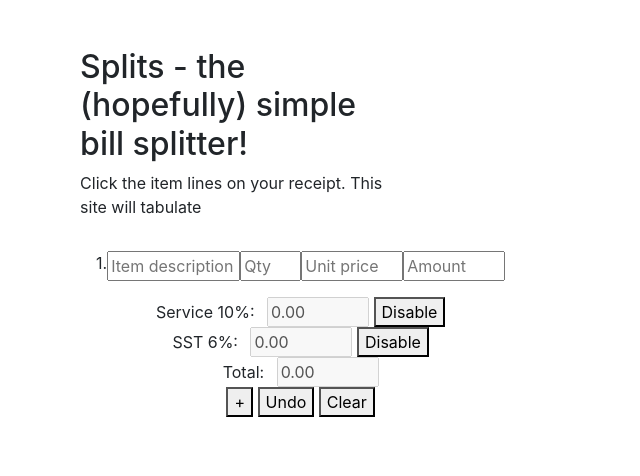
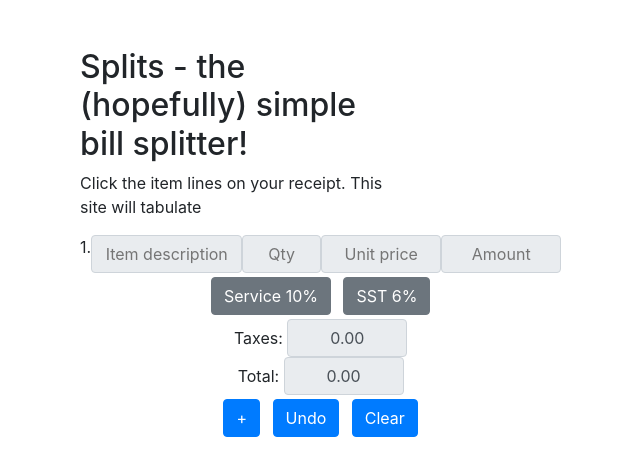
Before and after one commit to whoabe/Splits, a Python web app: template splits_web/templates/imagecoordfinder.html in a window 1280 px wide. Shown: the top 476 px of the page, without its empty margins (263-903 px from the left). Run offline with Jinja, Linux system fonts and the light colour scheme; the template is opened without the code that fills it, so the values that code supplies are empty; some libraries are stand-ins or nearby versions.

Commit message:
bootstrapped input and buttons

```diff
--- a/splits_web/templates/imagecoordfinder.html
+++ b/splits_web/templates/imagecoordfinder.html
@@ -44,7 +44,7 @@
 
         <div class="row position-absolute">
             <!-- Left side -->
-            <div class="col-md-6 d-inline-block" style="height: 95vh; overflow-y: scroll;">
+            <div class="col-md-6 d-inline-block" style="height: 95vh; overflow-y: auto;">
                     <form name="clickedCoord" action="">
                     <input type="hidden" value="" name="xCoordinate">
                     <input type="hidden" value="" name="yCoordinate">
@@ -59,25 +59,24 @@
                 <h2>Splits - the (hopefully) simple bill splitter!</h1>
                 <p style="font-size: 1rem">Click the item lines on your receipt. This site will tabulate </p>
                 <form class="text-center" name="line1" style="display: inline-block;">
-                    <div id="listField" style="padding:1rem">
+                    <div id="listField">
                     </div>
-                    <div id="serviceField">
-                        <span>Service 10%:</span>
-                        <input disabled class="active" name="service" size="5rem" value="0.00" style="margin-left: 0.5rem">
-                        <button type="button" id="service">Disable</button>
-                    </div>
+                    <button type="button" id="service" class="btn btn-secondary m-1">Service 10%</button>
+                    <button type="button" id="sst" class="btn btn-secondary m-1">SST 6%</button>
+                    <!-- Remember to uncomment the onload script if you're working on this to re-add the event listeners
+                    <button type="button" id="otherTax">Other %</button>
+                    <button type="button" id="fixed">Fixed amount</button> -->
                     <div id="taxField">
-                        <span>SST 6%:</span>
-                        <input disabled class="active" name="sst" size="5rem" value="0.00" style="margin-left: 0.5rem">
-                        <button type="button" id="sst">Disable</button>
+                        <span>Taxes:</span>
+                        <input disabled class="active input-group-text" name="tax" size="5rem" value="0.00" style="display: unset">
                     </div>
                     <div id="totalField">
                         <span>Total: </span>
-                        <input disabled id="total" name="total" size="5rem" value="0.00" style="margin-left: 0.5rem">
+                        <input disabled id="total" class="input-group-text" name="total" size="5rem" value="0.00" style="display: unset">
                     </div>
-                    <button type="button" id="addLineButton">+</button>
-                    <button type="button" id="undoButton">Undo</button>
-                    <button type="button" name="clear">Clear</button>
+                    <button type="button" id="addLineButton" class="btn btn-primary m-1">+</button>
+                    <button type="button" id="undoButton" class="btn btn-primary m-1">Undo</button>
+                    <button type="button" name="clear" class="btn btn-primary m-1">Clear</button>
                 </form>
             </div>
         </div>
@@ -88,6 +87,8 @@
                 document.getElementById('undoButton').addEventListener('click', undo)
                 $("#sst").click(toggleTaxes)
                 $("#service").click(toggleTaxes)
+                // $("#otherTax").click(toggleTaxes)
+                // $("#fixed").click(toggleTaxes)
                 addLine()
                 $('button[name="clear"]')[0].addEventListener('click', function(e){
                     for (let i=0; i<=$('input[name="subtotal"]').length+2; i++){
@@ -95,6 +96,7 @@
                     }
                     addLine()
                 })
+                $('#pic')[0].scrollTop = ($('#pic')[0].scrollHeight)
             }
             pic = document.getElementById('pic')
             pic.addEventListener('click', clickity)
@@ -165,16 +167,19 @@
                 desc.setAttribute('name', 'description')
                 desc.setAttribute('placeholder', 'Item description')
                 desc.setAttribute('size', '8rem')
+                desc.classList.add("input-group-text")
                 var qty = document.createElement("input")
                 qty.setAttribute('value', '')
                 qty.setAttribute('size', '1rem')
                 qty.setAttribute('name', 'quantity')
                 qty.setAttribute('placeholder', 'Qty')
+                qty.classList.add("input-group-text")
                 var price = document.createElement("input")
                 price.setAttribute('value', '')
                 price.setAttribute('size', '5rem')
                 price.setAttribute('name', 'price')
                 price.setAttribute('placeholder', 'Unit price')
+                price.classList.add("input-group-text")
                 price.addEventListener('input', function(e){
                     abc = e.target
                     console.log(abc)
@@ -189,6 +194,7 @@
                 subtotal.setAttribute('size', '5rem')
                 subtotal.setAttribute('name', 'subtotal')
                 subtotal.setAttribute('placeholder', 'Amount')
+                subtotal.classList.add("input-group-text")
                 subtotal.addEventListener('input', addTotal)
                 var newDiv = document.createElement("div")
                 newDiv.classList.add("d-flex")
@@ -211,39 +217,34 @@
 
             function addTotal(){
                 console.log('checking total')
-                let total = 0
+                let total = 0.00
+                let taxes = 0.00
                 $('input[name="subtotal"]').each(function(i,section){
                     if (section.value && !isNaN(section.value)){
                         total += parseFloat(section.value)
                     }
                 })
                 tempTotal = total //prevent multiplicative addition for the following two taxes
-                if ($('input[name="service"]')[0].classList.contains('active')){
-                    $('input[name="service"]')[0].value = (tempTotal*0.1).toFixed(2)
-                    total += (parseFloat($('input[name="service"]')[0].value))
-                } else{
-                    $('input[name="service"]')[0].value = 0.00
+                if ($('#sst')[0].classList.contains('active')){
+                    total += tempTotal * 0.06
+                    taxes += tempTotal * 0.06
                 }
-                if ($('input[name="sst"]')[0].classList.contains('active')){
-                    $('input[name="sst"]')[0].value = (tempTotal*0.06).toFixed(2)
-                    total += (parseFloat($('input[name="sst"]')[0].value))
-                } else{
-                    $('input[name="sst"]')[0].value = 0.00
+                if ($('#service')[0].classList.contains('active')){
+                    total += tempTotal* 0.1
+                    taxes += tempTotal * 0.1
                 }
                 if (!isNaN(total)){
                     $('input[name="total"]')[0].value=total.toFixed(2)
                 }
+                $('input[name="tax"]')[0].value=taxes.toFixed(2)
             }
 
             function toggleTaxes(e){
-                e.target.previousElementSibling.classList.toggle('active')
-                e.target.previousElementSibling.classList.toggle('inactive')
+                e.target.classList.toggle('active')
+                e.target.classList.toggle('inactive')
+                e.target.classList.toggle('btn-secondary')
+                e.target.classList.toggle('btn-success')
                 addTotal()
-                if (e.target.textContent == "Enable"){
-                    e.target.textContent= "Disable"
-                } else{
-                    e.target.textContent = "Enable"
-                }
             }
 
             function removeLine(){
```
